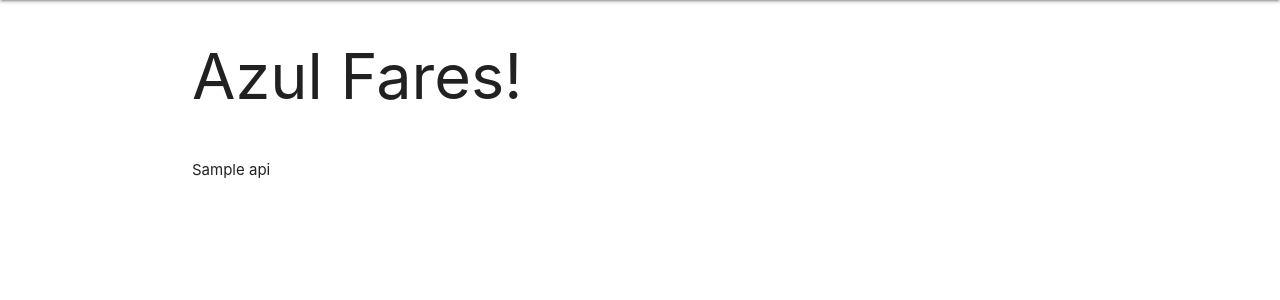
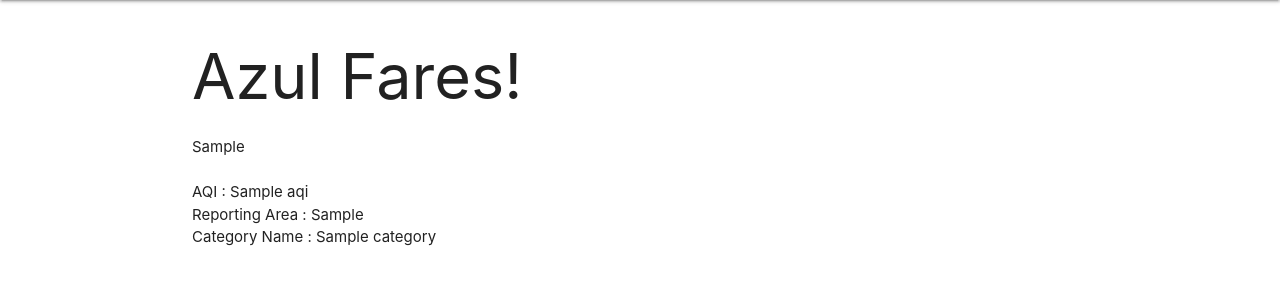
Before and after one commit to faressiouane/weather_quality, a Django app: template lookup/templates/home.html in a window 1280 px wide. Shown: the part 64-364 px from the top of the page. Run offline with Django 3.2, Linux system fonts and the light colour scheme; the template is opened without the code that fills it: most values are stand-ins (such as "Sample title", 1, 10 or a date in 2020).

Commit message:
made a basic formating for the API results

```diff
--- a/lookup/templates/home.html
+++ b/lookup/templates/home.html
@@ -7,8 +7,19 @@
 
 <div class="container">
     <h1>Azul Fares!</h1>
+
+    {{ api.0 }}
+
+    <br> <br>
+
+
+    AQI : {{ api.0.AQI}}
     <br>
-    {{ api }}
+    Reporting Area : {{ api.0.ReportingArea}}
+    <br>
+    Category Name : {{ api.0.Category.Name }}
+
+
 </div>
 
 {% endblock content %}
--- a/lookup/views.py
+++ b/lookup/views.py
@@ -6,6 +6,7 @@
     import requests
     #http://www.airnowapi.org/aq/observation/zipCode/current/?format=application/json&zipCode=20002&distance=5&API_KEY=DC937C79-8B92-4099-B0A3-13226AAA32DA
     api_request = requests.get('http://www.airnowapi.org/aq/observation/zipCode/current/?format=application/json&zipCode=20002&distance=5&API_KEY=DC937C79-8B92-4099-B0A3-13226AAA32DA')
+
     try:
         api = json.loads(api_request.content)
     except Exception as e:
```
